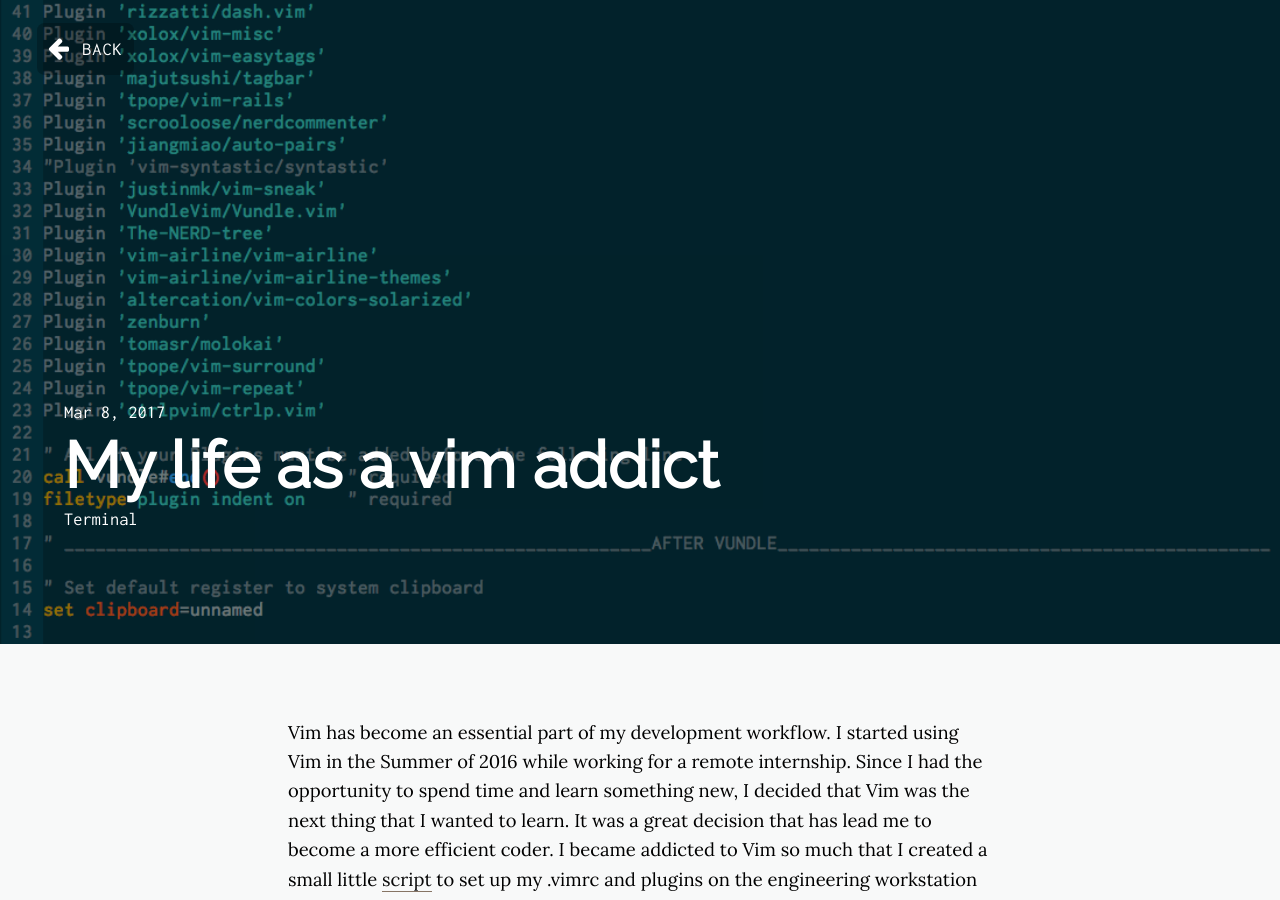
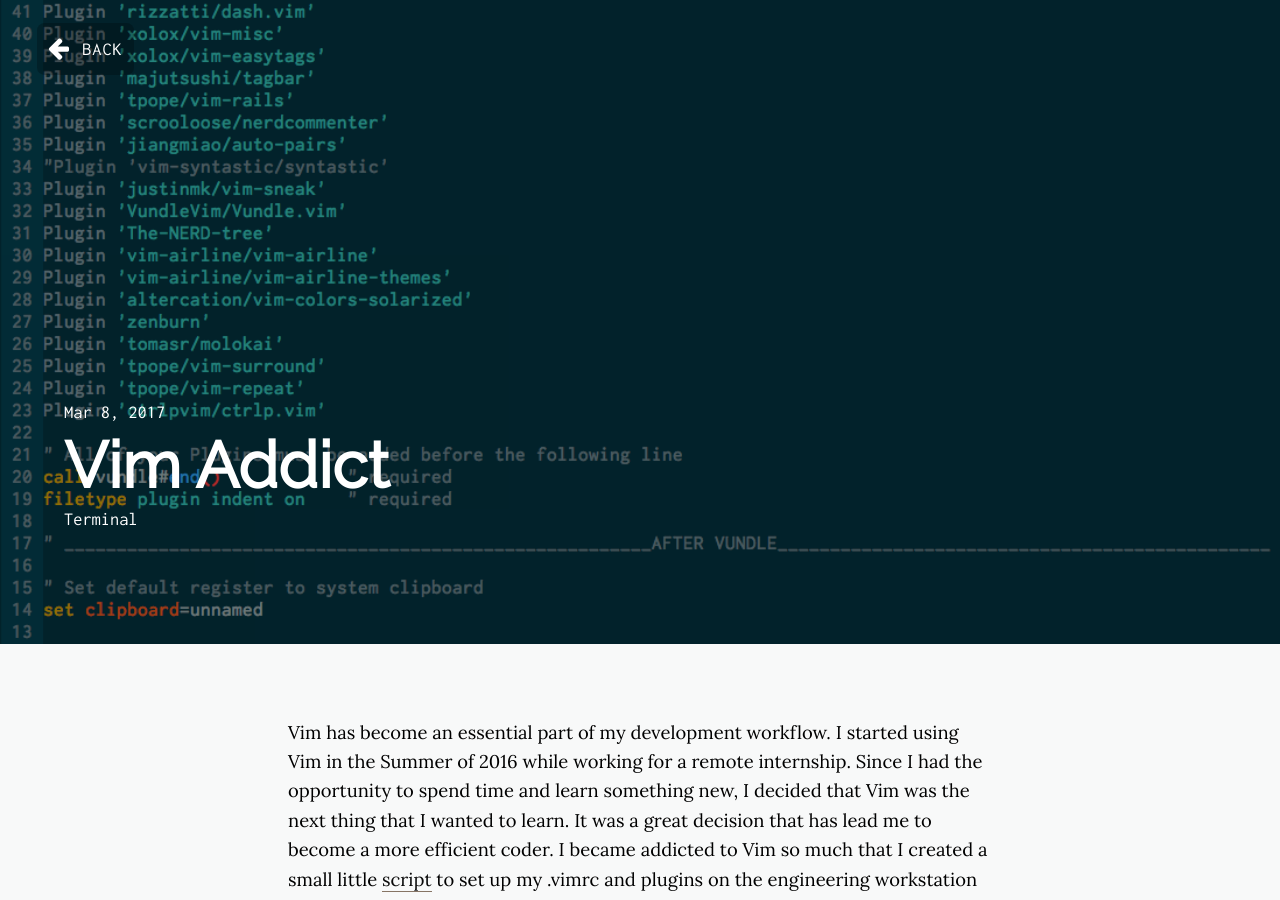
Before and after one commit to dphuang2/dphuang2.github.io, a Jekyll site: the page built from _posts/2017-03-08-vim-setup.markdown, in a window 1280 px wide and 900 px high. Built offline with Jekyll 4.4.1, drawn with Linux system fonts in a browser that asks for light colours; nearby versions of some CDN libraries.

Commit message:
Changed title of vim post

```diff
--- a/_posts/2017-03-08-vim-setup.markdown
+++ b/_posts/2017-03-08-vim-setup.markdown
@@ -1,6 +1,6 @@
 ---
 layout: post
-title: "My life as a vim addict"
+title: "Vim Addict"
 date: 2017-3-8
 location: Terminal
 description:
```
